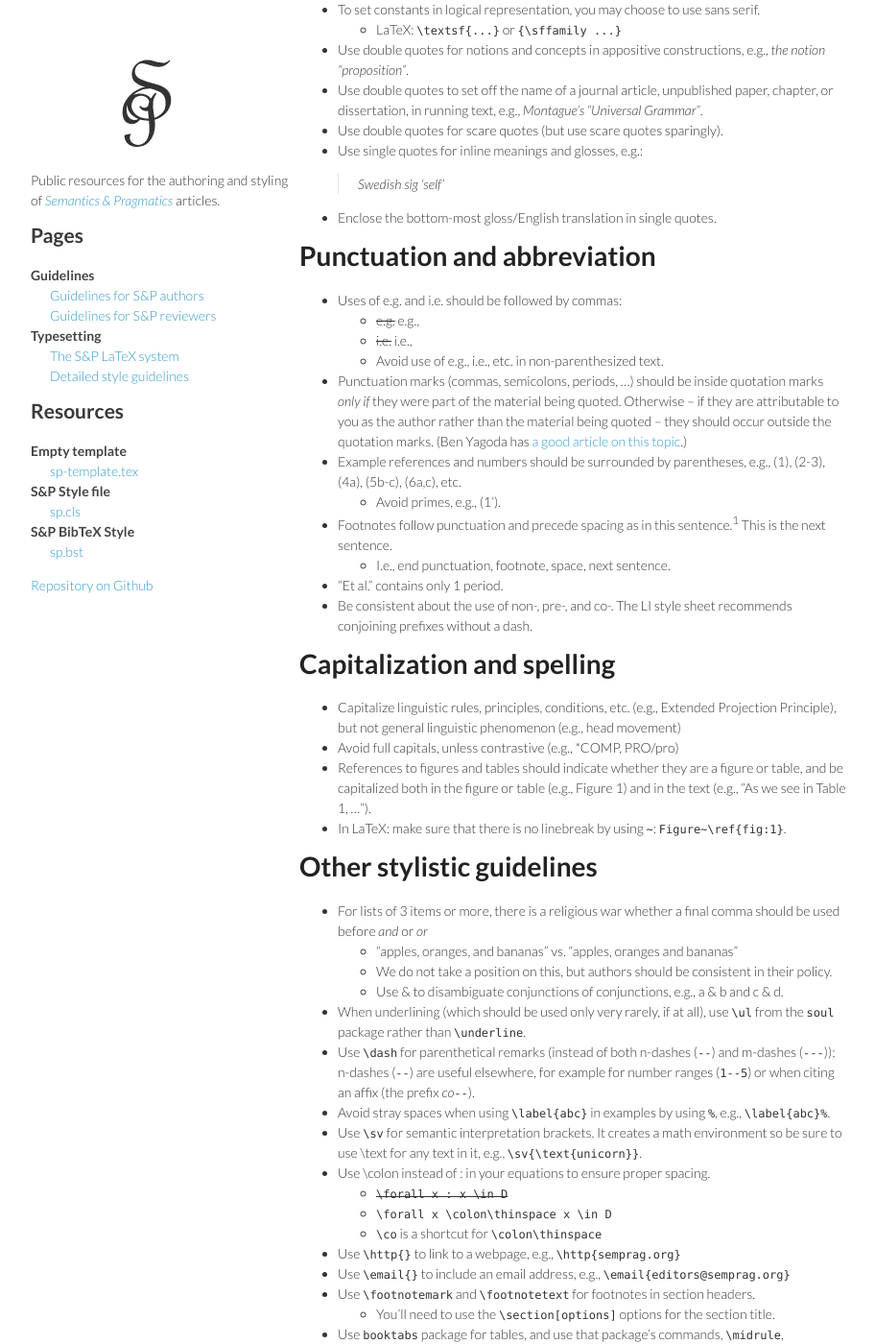
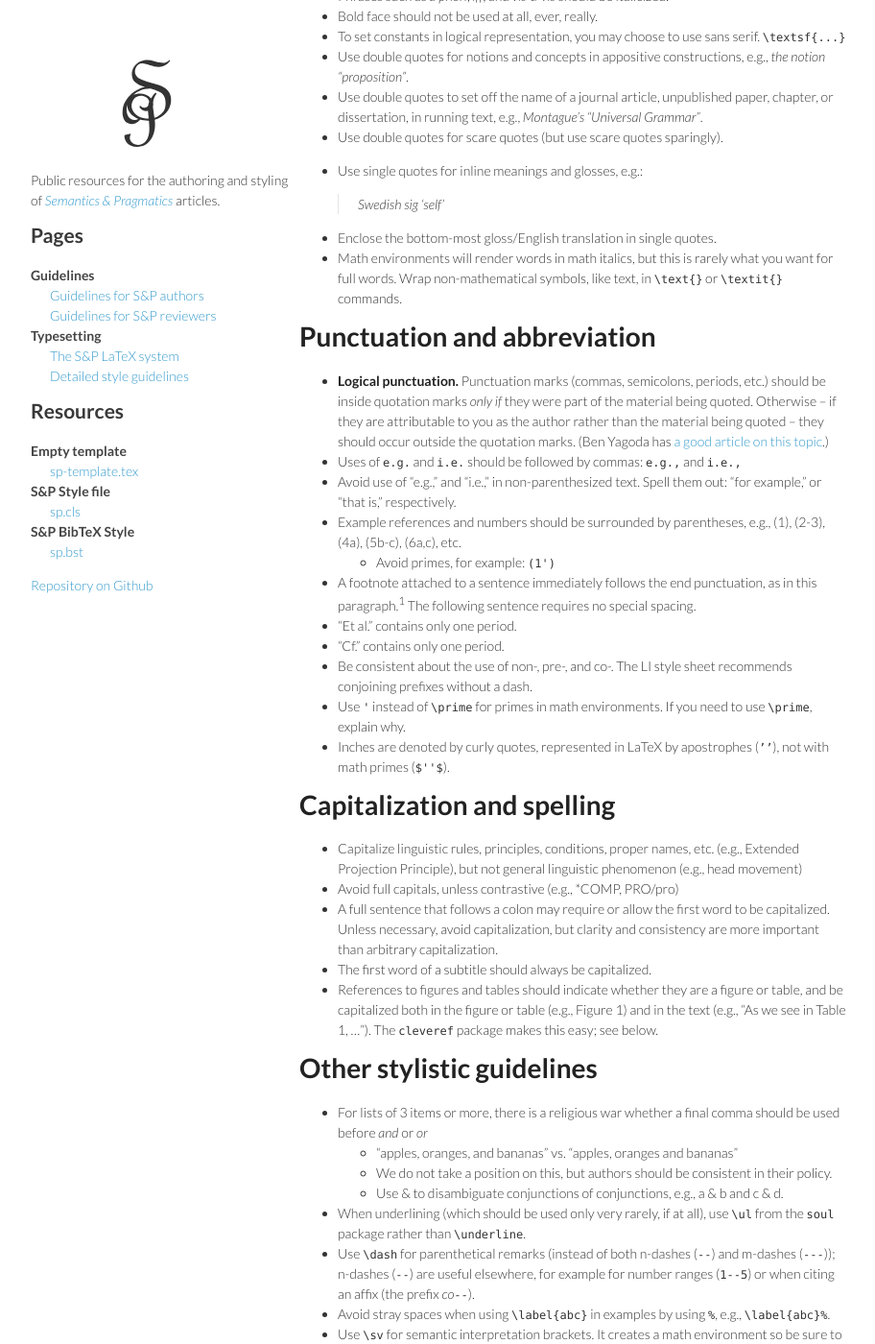
Before and after one commit to semprag/semprag.github.io, a Jekyll site: the page built from style.md, in a window 1280 px wide and 1400 px high, scrolled down 1317 px. Shown: the whole window at 96% size, without its empty margins (178-1090 px from the left). Built offline with Jekyll 4.4.1, drawn with Linux system fonts in a browser that asks for light colours; some of the changed text lies outside the part shown.

Commit message:
Add several points to style guide; combine a few others that were verbose

```diff
--- a/style.md
+++ b/style.md
@@ -14,69 +14,68 @@ Read your paper one more time very carefully, paying attention to the issues lis
 
 * Your title and your section headings should be in "Sentence case" (not "Title Case"). If you have a subtitle, capitalize the first word of the subtitle: "First part of title: Second part of title".
 * Make sure that the keyword list is the same in the keyword section on the first page, as well as in the PDF file properties.
-
-<!-- ITEM FOR EDITORS ONLY: Also make sure the keywords match in the article metadata on the journal website. -->
-
-<!-- ITEM FOR EDITORS ONLY: Make sure that the abstract is the same as the one on the journal website.  -->
-
 * Make sure that your bibliographic information complies with our requirements (more detail below in the "BibTeX" section), especially:
-    * full names for *all* authors and editors
-    * only use braces to case protect proper names, first words of subtitles, and the like, never a whole title
-    * don't case protect just the initial letter, always the entire word:
-      - <del><code>{E}nglish</code></del> `{English}`
-      - <del><code>{NPI}s</code></del> `{NPIs}`
-    * provide volume *and* issue numbers *and* page numbers for all journal articles (and page numbers for all book chapters etc.)
-    * provide DOIs and URLs for everything that can reasonably be accessed electronically
+  - full names for *all* authors and editors
+  - only use braces to case protect proper names, first words of subtitles, and the like, never a whole title
+  - don't case protect just the initial letter, always the entire word:
+    + <del><code>{E}nglish</code></del> `{English}`
+    + <del><code>{NPI}s</code></del> `{NPIs}`
+  - provide volume *and* issue numbers *and* page numbers for all journal articles (and page numbers for all book chapters etc.)
+  - provide DOIs and URLs for everything that can reasonably be accessed electronically
 * Our house style follows the *LI*-style in making a distinction between referring to an author and referring to an author's work. So, "Beaver (2001) proposes ..." (LaTeX: `\citet`) but "as claimed in Beaver 2001" (LaTeX: `\citealt`). Expressions that probably go with the latter form: "in", "see", ... .
 * instead of "`---`" or "`--`" for parenthetical remarks, use the `\dash` macro provided by `sp.cls`
 * instead of literal "`...`" for dots, use the LaTeX `\dots` macro
 * use `\sv{}` (provided by `sp.cls`) for semantic evaluation brackets
 * use the `\text{}` macro to wrap object language expressions inside any math environment
-* use the `\co` macro (provided by `sp.cls`) for the "such that" colon in math environments
+* use the `\co` macro (defined by `sp.cls` as `\colon\thinspace`) for the "such that" colon in math environments
 * You are free to use British spellings (e.g., "colour") as long as you are consistent in American vs. British spelling throughout the document.
 
 Believe it or not, the above are the main stumbling blocks for a quick conversion of a manuscript to a publishable S&P paper. There are more subtle guidelines below, but these are the most important issues.
 
 ## Italicization and quotation
 
-- Use italics for a letter, word, phrase, or sentence cited as a linguistic example or subject of discussion. This means that inline example sentences should be in italics.
-  - LaTeX: use `\emph{}`; do not use the obsolete pre-LaTeX font commands such as `{\it ...}`
+- When italicizing, use `\emph{...}`; do not use `{\it ...}`.
+  - In some cases, you may want to use `\textit{...}` instead of `\emph{...}`. If you have a good reason for doing so, use `\textit`. Otherwise, use `\emph`.
+- Use italics for a letter, word, phrase, or sentence cited as a linguistic example or subject of discussion.
 - Use italics for the introduction of terms.
 - Use italics sparingly for emphasis.
 - Use italics for journal and book titles. Due to policies on citation, this should occur rarely in running text.
 - Phrases such as *a priori*, *iff*, and *vis-à-vis* should be italicized.
 - Bold face should not be used at all, ever, really.
-- To set constants in logical representation, you may choose to use sans serif.
-  - LaTeX: `\textsf{...}` or `{\sffamily ...}`
+- To set constants in logical representation, you may choose to use sans serif. `\textsf{...}`
 - Use double quotes for notions and concepts in appositive constructions, e.g., *the notion "proposition"*.
 - Use double quotes to set off the name of a journal article, unpublished paper, chapter, or dissertation, in running text, e.g., *Montague's "Universal Grammar"*.
 - Use double quotes for scare quotes (but use scare quotes sparingly).
 - Use single quotes for inline meanings and glosses, e.g.:
+
   > Swedish _sig_ 'self'
+
 - Enclose the bottom-most gloss/English translation in single quotes.
+- Math environments will render words in math italics, but this is rarely what you want for full words. Wrap non-mathematical symbols, like text, in `\text{}` or `\textit{}` commands.
 
 # Punctuation and abbreviation
 
-- Uses of e.g. and i.e. should be followed by commas:
-  - <del>e.g.</del> e.g.,
-  - <del>i.e.</del> i.e.,
-  - Avoid use of e.g., i.e., etc. in non-parenthesized text.
-- Punctuation marks (commas, semicolons, periods, ...) should be inside quotation marks *only if* they were part of the material being quoted. Otherwise -- if they are attributable to you as the author rather than the material being quoted -- they should occur outside the quotation marks. (Ben Yagoda has [a good article on this topic](http://www.slate.com/articles/life/the_good_word/2011/05/the_rise_of_logical_punctuation.single.html).)
+- **Logical punctuation.** Punctuation marks (commas, semicolons, periods, etc.) should be inside quotation marks _only if_ they were part of the material being quoted. Otherwise -- if they are attributable to you as the author rather than the material being quoted -- they should occur outside the quotation marks. (Ben Yagoda has [a good article on this topic](http://www.slate.com/articles/life/the_good_word/2011/05/the_rise_of_logical_punctuation.single.html).)
+- Uses of `e.g.` and `i.e.` should be followed by commas: `e.g.,` and `i.e.,`
+- Avoid use of "e.g.," and "i.e.," in non-parenthesized text. Spell them out: "for example," or "that is," respectively.
 - Example references and numbers should be surrounded by parentheses, e.g., (1), (2-3), (4a), (5b-c), (6a,c), etc.
-  - Avoid primes, e.g., (1').
-- Footnotes follow punctuation and precede spacing as in this sentence.<sup>1</sup> This is the next sentence.
-  - I.e., end punctuation, footnote, space, next sentence.
-- "Et al." contains only 1 period.
+  - Avoid primes, for example: `(1')`
+- A footnote attached to a sentence immediately follows the end punctuation, as in this paragraph.<sup>1</sup> The following sentence requires no special spacing.
+- "Et al." contains only one period.
+- "Cf." contains only one period.
 - Be consistent about the use of non-, pre-, and co-. The LI style sheet recommends conjoining prefixes without a dash.
+- Use `'` instead of `\prime` for primes in math environments. If you need to use `\prime`, explain why.
+- Inches are denoted by curly quotes, represented in LaTeX by apostrophes (`’’`), not with math primes (`$''$`).
+
 
 # Capitalization and spelling
 
-- Capitalize linguistic rules, principles, conditions, etc. (e.g., Extended Projection Principle), but not general linguistic phenomenon (e.g., head movement)
-<!-- [Special case of general rule for proper names? - jc] -->
+- Capitalize linguistic rules, principles, conditions, proper names, etc. (e.g., Extended Projection Principle), but not general linguistic phenomenon (e.g., head movement)
 - Avoid full capitals, unless contrastive (e.g., *COMP, PRO/pro)
-<!-- [What about sentences following colons? First word of subtitles? - jc] -->
-- References to figures and tables should indicate whether they are a figure or table, and be capitalized both in the figure or table (e.g., Figure 1) and in the text (e.g., "As we see in Table 1, ...").
-- In LaTeX: make sure that there is no linebreak by using `~`: `Figure~\ref{fig:1}`.
+- A full sentence that follows a colon may require or allow the first word to be capitalized. Unless necessary, avoid capitalization, but clarity and consistency are more important than arbitrary capitalization.
+- The first word of a subtitle should always be capitalized. <!-- always? ^chb -->
+- References to figures and tables should indicate whether they are a figure or table, and be capitalized both in the figure or table (e.g., Figure 1) and in the text (e.g., "As we see in Table 1, ..."). The `cleveref` package makes this easy; see below.
+
 
 # Other stylistic guidelines
 
@@ -88,10 +87,9 @@ Believe it or not, the above are the main stumbling blocks for a quick conversio
 - Use `\dash` for parenthetical remarks (instead of both n-dashes (`--`) and m-dashes (`---`)); n-dashes (`--`) are useful elsewhere, for example for number ranges (`1--5`) or when citing an affix (the prefix *co`--`*).
 - Avoid stray spaces when using `\label{abc}` in examples by using `%`, e.g., `\label{abc}%`.
 - Use `\sv` for semantic interpretation brackets. It creates a math environment so be sure to use \text for any text in it, e.g., `\sv{\text{unicorn}}`.
-- Use \colon instead of : in your equations to ensure proper spacing.
+- Use `\co` instead of `:` in your equations to ensure proper spacing. Manual spacing, such as `\;`, `\:`, `\,`, and `\ `, is often unnecessary in math environments, and particularly undesirable around `\co`.
   - <del><code>\forall x : x \in D</code></del>
-  - `\forall x \colon\thinspace x \in D`
-  - `\co` is a shortcut for `\colon\thinspace`
+  - `\forall x \co x \in D`
 - Use `\http{}` to link to a webpage, e.g., `\http{semprag.org}`
 - Use `\email{}` to include an email address, e.g., `\email{editors@semprag.org}`
 - Use `\footnotemark` and `\footnotetext` for footnotes in section headers.
@@ -101,11 +99,15 @@ Believe it or not, the above are the main stumbling blocks for a quick conversio
 - Spell out "Section" (preferably capitalized) when referring to sections by number, e.g., "In Section 3 we discuss the problem of...", but use lowercase when referring to relative, e.g., "...as we saw in the previous section."
   - <del><code>\S\ref{sec:intro}</code></del> `Section~\ref{sec:intro}`
   - Or, use the `autoref` package and type `\autoref{sec:intro}` (which won't capitalize "section")
-  - Or even better, import the `cleveref` package and use `\Cref{sec:intro}` (which will capitalize "Section")
+  - Or even better, import the [cleveref](http://www.ctan.org/tex-archive/macros/latex/contrib/cleveref) package, `\usepackage[nameinlink]{cleveref}`, and use `\Cref{sec:intro}` (which will capitalize "Section") or `\cref{sec:intro}` (which will not capitalize "section").
+  - Unless using `cleveref`, you should prevent linebreaks in your named references by using `~`: `Figure~\ref{fig:1}`.
+- In the _very_ rare case where you want to use a link with custom text, you can use `\hyperref`, e.g., `the \hyperref[appendix]{Appendix}`.
 - Use English rather than Latin:
   - <del>ceteris paribus</del> other things being equal
   - <del>inter alia</del> among others
   - <del>simpliciter</del> in and of itself
+- Avoid manual spacing, particularly spacing with explicit units. `\hfil` and `\hfill` are vastly preferable to something like `\hspace{15cm}`. `\\\mbox{}\hfill` is an acceptable way to right-align a short line when a `flushright` environment would take too much vertical space.
+
 
 ## BibTeX
 
@@ -146,12 +148,3 @@ NB: *S&P*'s bibliographic style is a close implementation of the ["Unified Style
 - Whenever possible, include the DOI for the article. These are often hard to find, but [Google Scholar](http://scholar.google.com/) and [crossref.org/SimpleTextQuery](http://crossref.org/SimpleTextQuery/) can help.
   - DOIs should never end in periods, which can cause the DOI lookup to fail.
   - Use the "doi" BibTeX field, `doi = {10.3765/sp.1.1}`, rather than `url = {http://dx.doi.org/10.3765/sp.1.1}`.
-
-<!--
-  I'm leaving these out because the sp.bst should handle it.
-  - Use of et al. should be reserved for works by more than 3 authors. [This is controlled by sp.bst and sp.cls - KvF]
-  - Unlike years, forthcoming and to appear should be preceded by a comma, e.g., (Smith, forthcoming).
-  - Use the full name of authors unless the author is known better by their initials.
-  I'm not sure what this means:
-  - Include fleqn in documentclass options
--->
```
